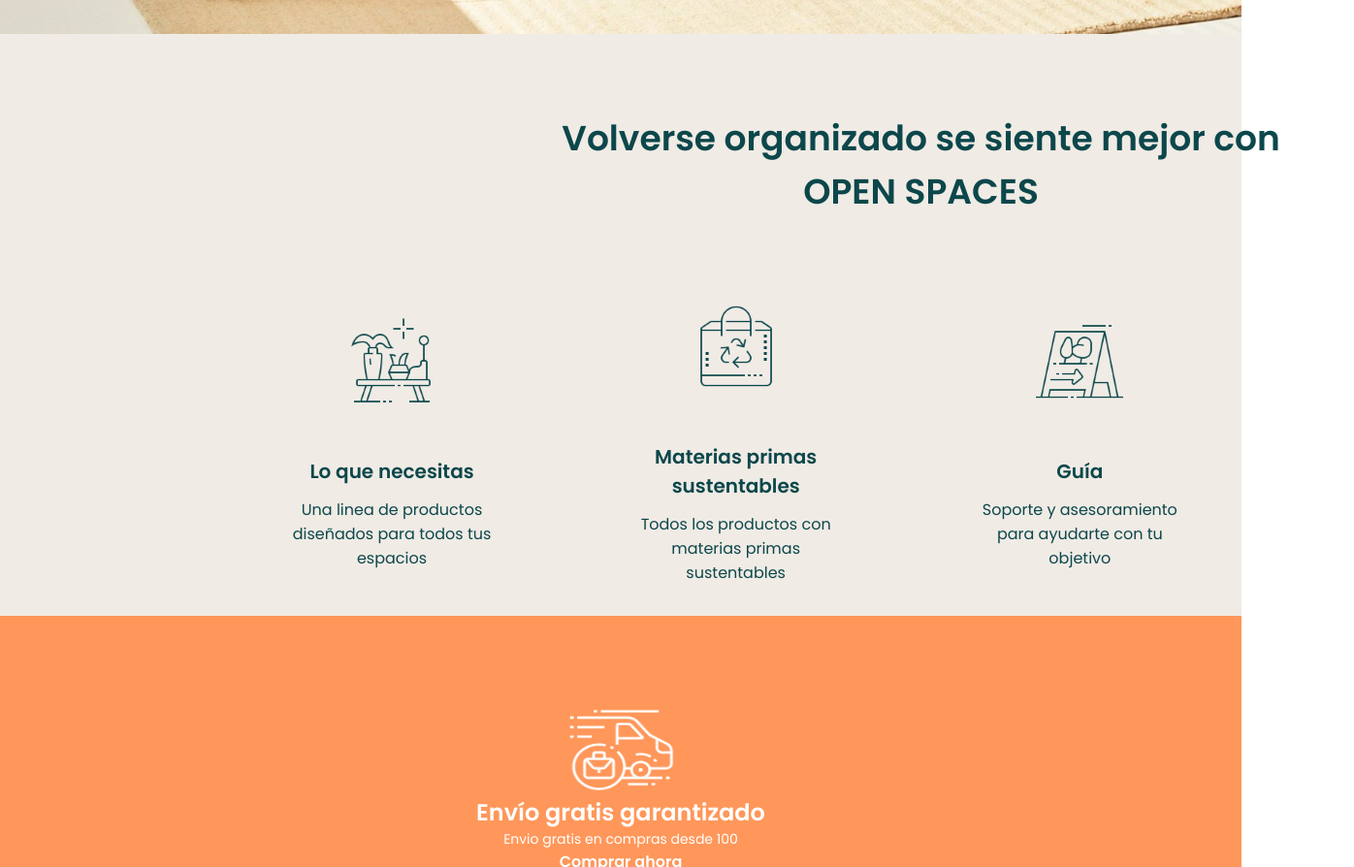
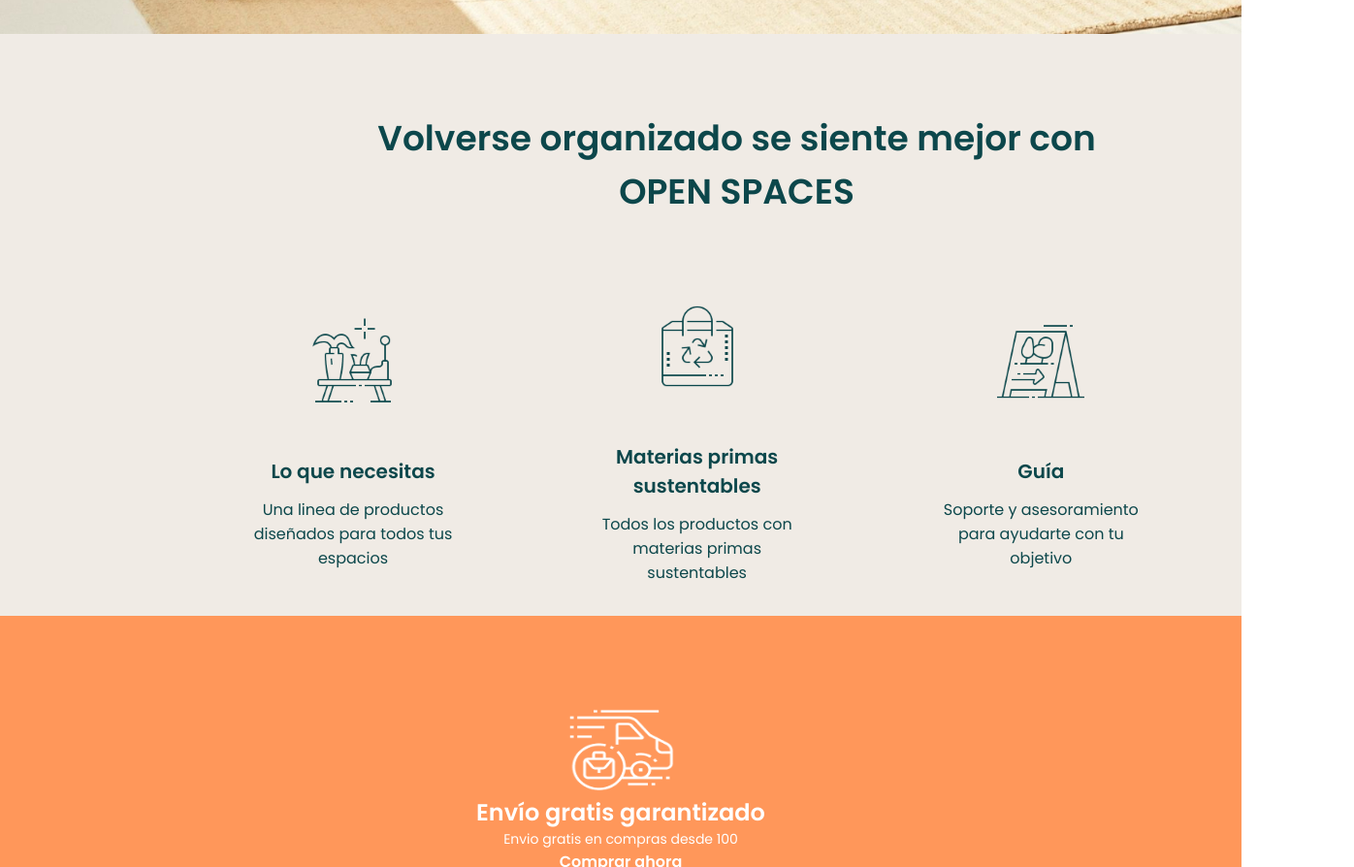
Before and after one commit to Adalab/modulo-1-evaluacion-final-ruadaslucia, a website: page docs/index.html in a window 1280 px wide. Shown: the part 765-1659 px from the top of the page at 97% size, 1396 px wide, since content can reach past the window. Drawn offline with Linux system fonts and the light colour scheme; a web font is replaced by a local one.

Commit message:
run issues on module 2

```diff
--- a/src/scss/layout/_main.scss
+++ b/src/scss/layout/_main.scss
@@ -155,6 +155,7 @@
     .module2 {
       &__gridContainer {
         margin-left: 250px;
+        transform: translateX(-40px);
       }
       &__title {
         margin-left: 550px;
@@ -162,6 +163,7 @@
       &__title h2 {
         width: 799px;
         font-size: 36px;
+        transform: translateX(-190px);
       }
     }
     .module4 {
```
Also changed, not shown: docs/assets/css/main.css.
